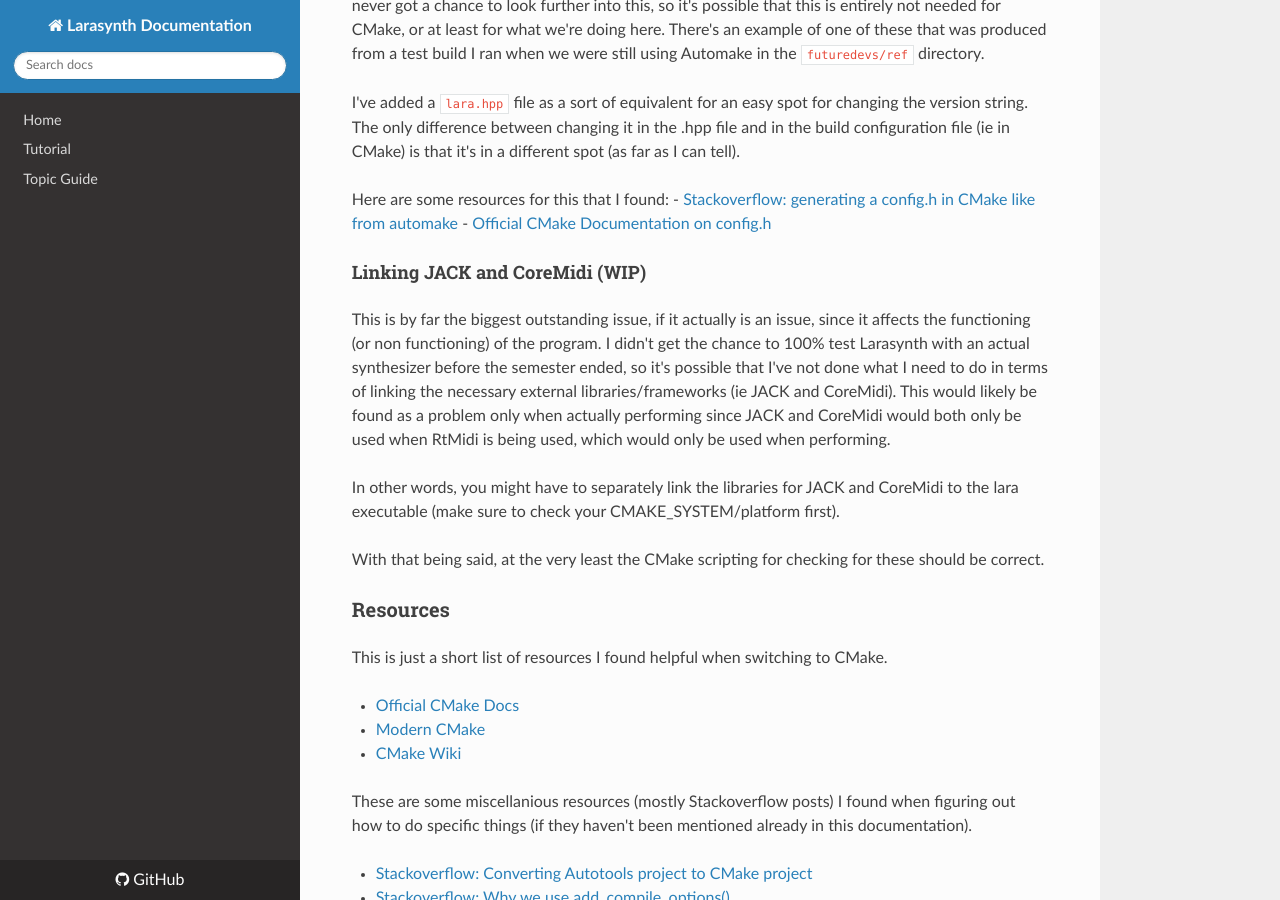
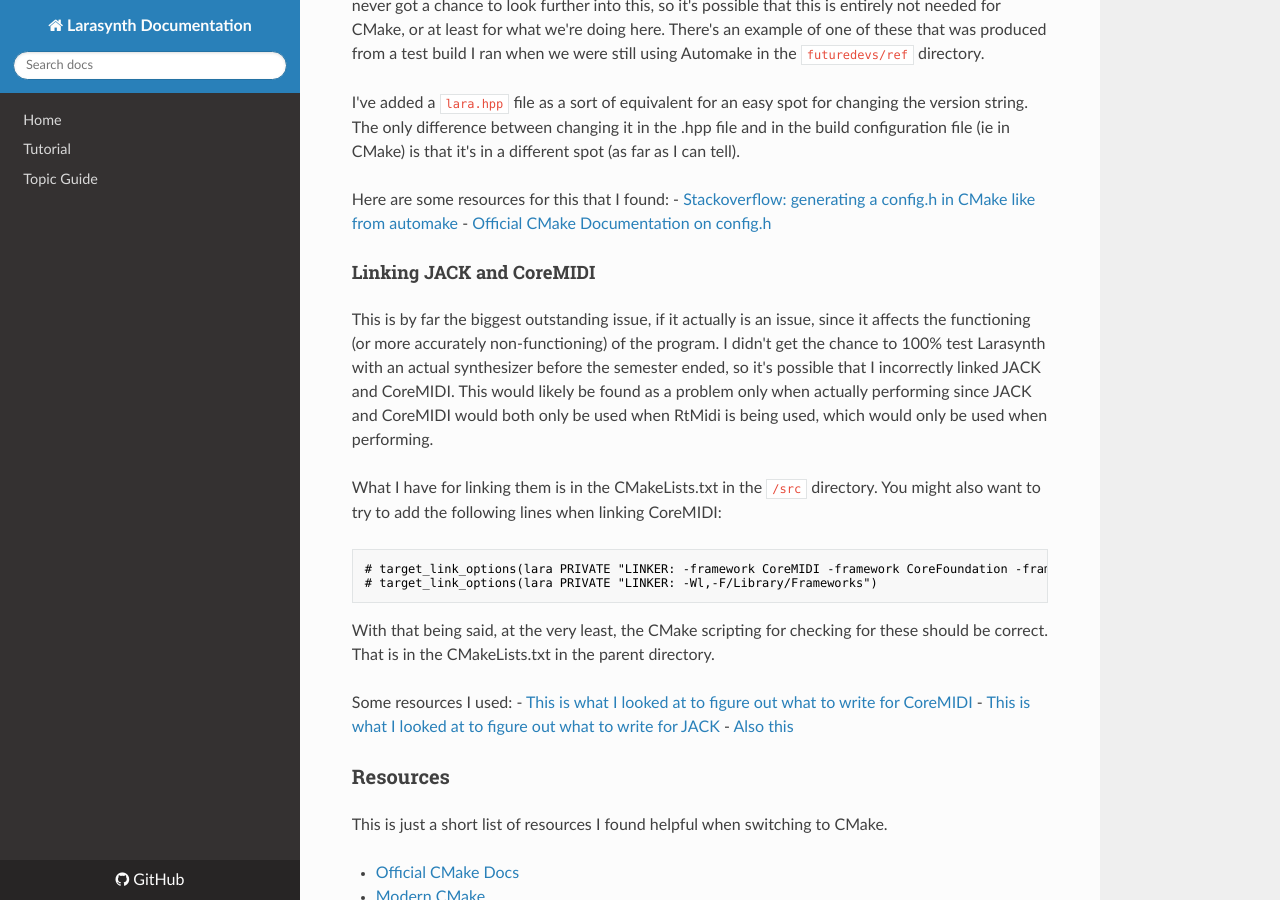
Before and after one commit to sommern/larasynth, an MkDocs documentation site: the page built from docs/futuredevs/futuredevs.md, in a window 1280 px wide and 900 px high, scrolled down 1603 px. Built offline with MkDocs 1.6.1, drawn with Linux system fonts in a browser that asks for light colours; nearby versions of some CDN libraries.

Commit message:
(hopefully) fix coremidi and document

````diff
--- a/docs/futuredevs/futuredevs.md
+++ b/docs/futuredevs/futuredevs.md
@@ -44,13 +44,22 @@ Here are some resources for this that I found:
 - [Stackoverflow: generating a config.h in CMake like from automake](https://stackoverflow.com/questions/38419876/cmake-generate-config-h-like-from-autoconf)
 - [Official CMake Documentation on config.h](https://cmake.org/cmake/help/v3.6/command/configure_file.html)
 
-#### Linking JACK and CoreMidi (WIP)
+#### Linking JACK and CoreMIDI
 
-This is by far the biggest outstanding issue, if it actually is an issue, since it affects the functioning (or non functioning) of the program. I didn't get the chance to 100% test Larasynth with an actual synthesizer before the semester ended, so it's possible that I've not done what I need to do in terms of linking the necessary external libraries/frameworks (ie JACK and CoreMidi). This would likely be found as a problem only when actually performing since JACK and CoreMidi would both only be used when RtMidi is being used, which would only be used when performing.
+This is by far the biggest outstanding issue, if it actually is an issue, since it affects the functioning (or more accurately non-functioning) of the program. I didn't get the chance to 100% test Larasynth with an actual synthesizer before the semester ended, so it's possible that I incorrectly linked JACK and CoreMIDI. This would likely be found as a problem only when actually performing since JACK and CoreMIDI would both only be used when RtMidi is being used, which would only be used when performing.
 
-In other words, you might have to separately link the libraries for JACK and CoreMidi to the lara executable (make sure to check your CMAKE_SYSTEM/platform first).
+What I have for linking them is in the CMakeLists.txt in the `/src` directory. You might also want to try to add the following lines when linking CoreMIDI:
+```nohighlight
+# target_link_options(lara PRIVATE "LINKER: -framework CoreMIDI -framework CoreFoundation -framework CoreAudio")
+# target_link_options(lara PRIVATE "LINKER: -Wl,-F/Library/Frameworks")
+```
 
-With that being said, at the very least the CMake scripting for checking for these should be correct.
+With that being said, at the very least, the CMake scripting for checking for these should be correct. That is in the CMakeLists.txt in the parent directory.
+
+Some resources I used:
+- [This is what I looked at to figure out what to write for CoreMIDI](https://github.com/thestk/rtmidi/blob/master/CMakeLists.txt#L140)
+- [This is what I looked at to figure out what to write for JACK](https://github.com/Cloudef/vcable/blob/master/CMake/FindJACK.cmake)
+    - [Also this](https://github.com/marsyas/marsyas/blob/master/cmake-modules/FindJack.cmake)
 
 ### Resources
 
````
Also changed, not shown: CMakeLists.txt (+15 -4 lines), 1 other file.
